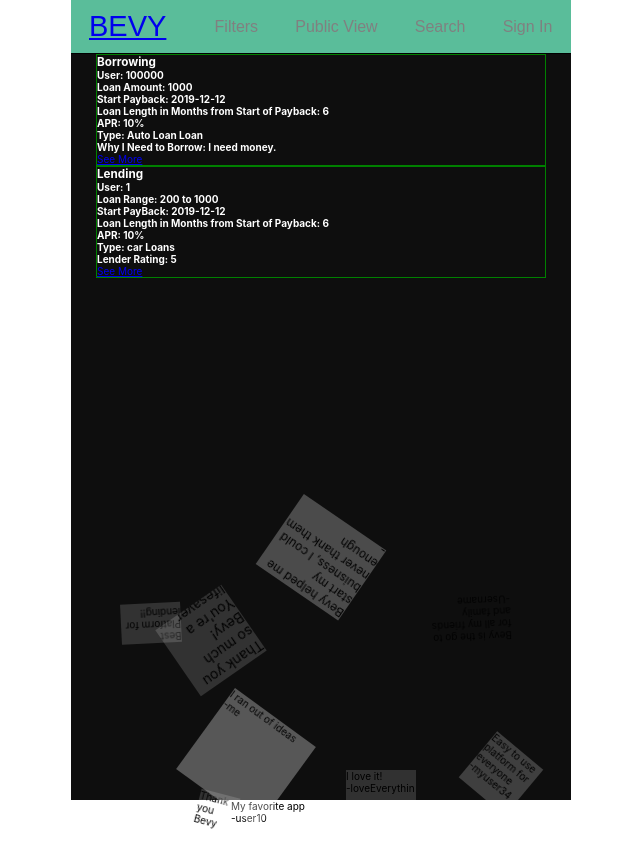
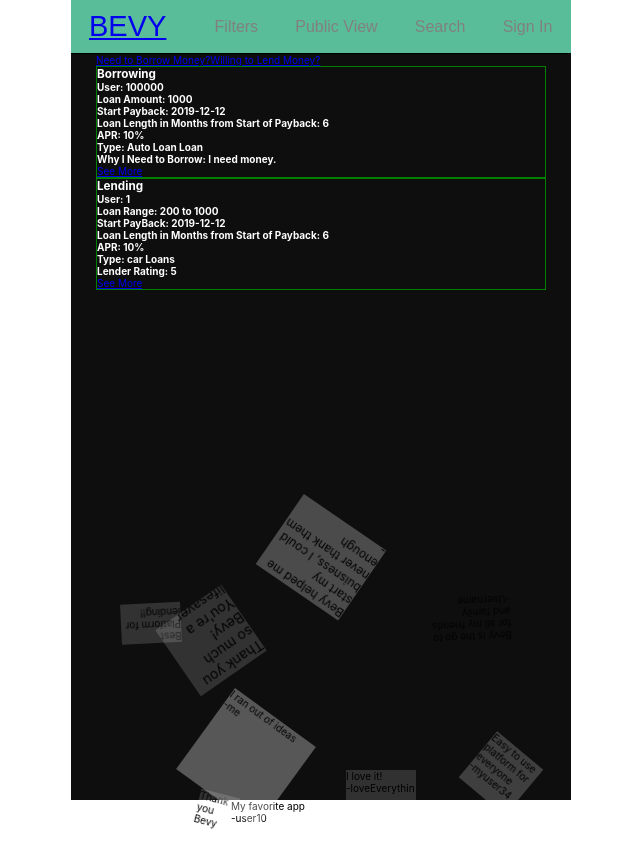
Before and after one commit to clintKunz/HackathonBevy, a React (Create React App) app in the folder front-end/: page /solicits in a window 1280 px wide. Shown: the top 868 px of the page, without its empty margins (319-959 px from the left). Built offline with nearby package versions, Linux system fonts and the light colour scheme; no server answers.

Commit message:
add Links for create borrow and lend

```diff
--- a/front-end/src/components/SoliticContainer.js
+++ b/front-end/src/components/SoliticContainer.js
@@ -3,6 +3,7 @@
 import axios from 'axios';
 import SolicitBorrow from './SolicitBorrow';
 import SolicitLend from './SolicitLend';
+import { Link } from 'react-router-dom';
 
 const Wrapper = styled.div`
     max-width: 450px;
@@ -59,6 +60,8 @@
     render(props) {
         return (
             <Wrapper>
+                <Link to="/create-borrow">Need to Borrow Money?</Link>
+                <Link to="/create-lend">Willing to Lend Money?</Link>
                 {this.state.solicitsBorrows.map(borrow => <SolicitBorrow key={borrow.id} {...props} solicitBorrow={borrow} />)}
                 {this.state.solicitLends.map(lend => <SolicitLend key={lend.id} {...props} solicitLend={lend} />)}
             </Wrapper>
```
